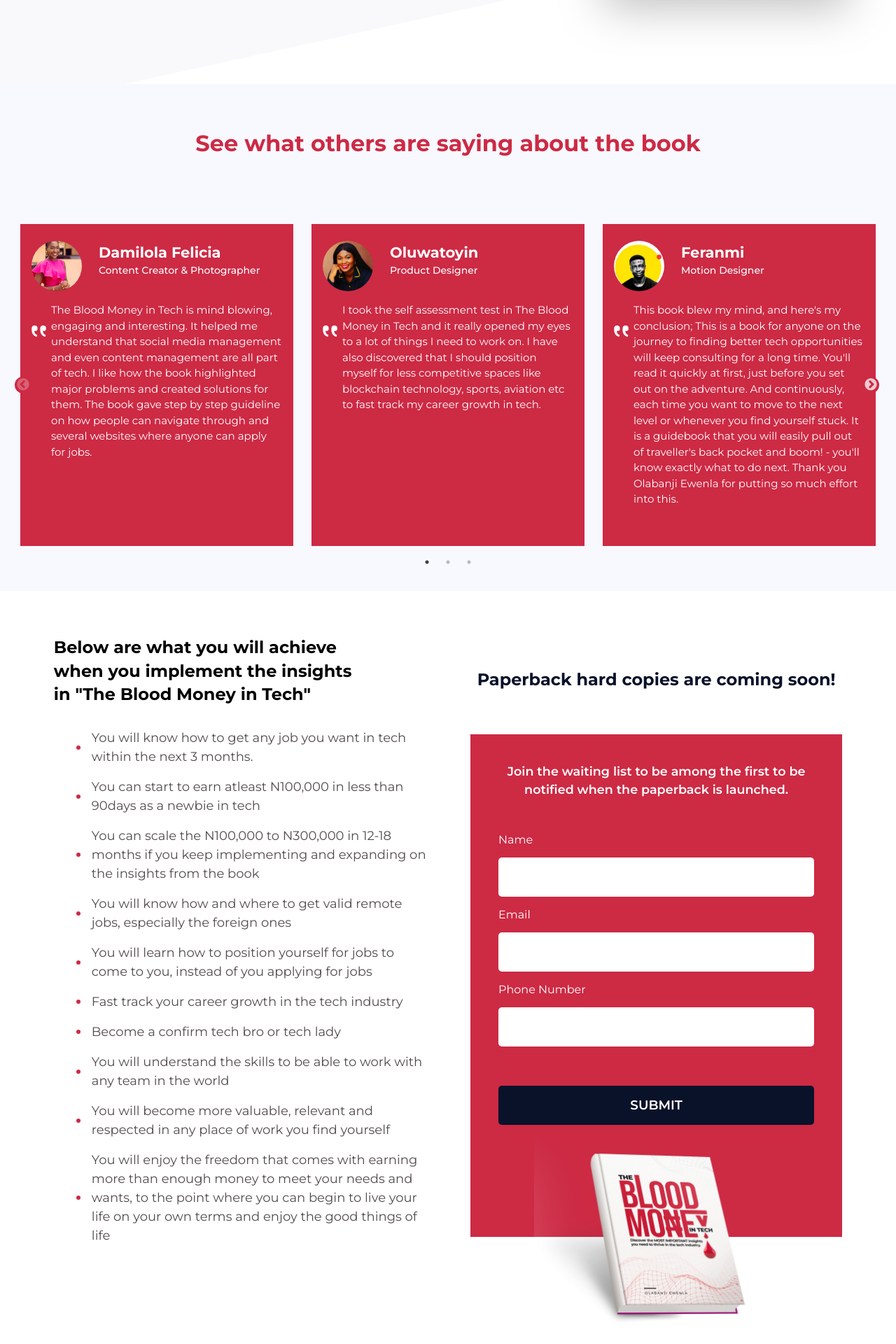
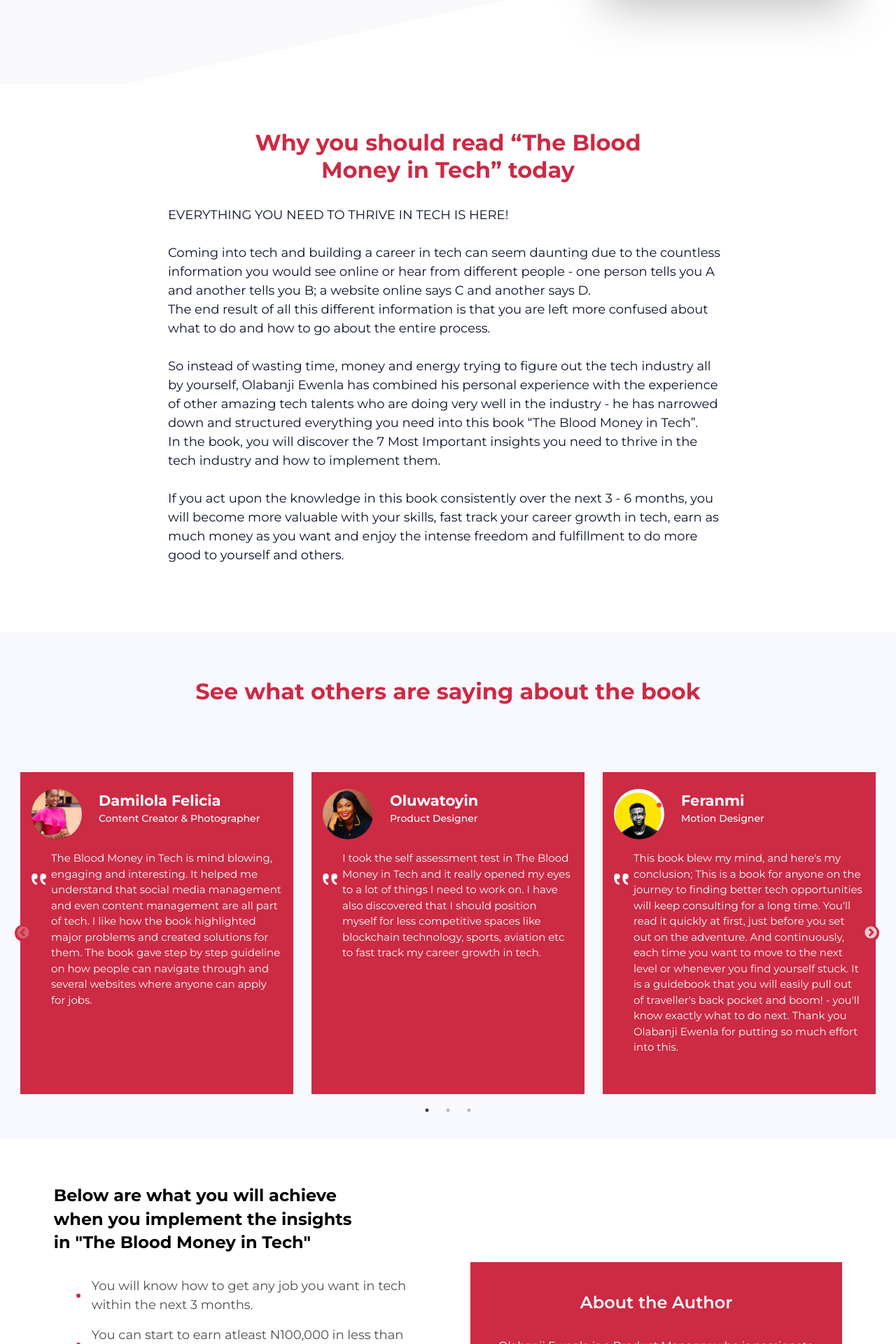
Before and after one commit to Enoverlab/tech-blood-money, a React (Create React App) app: page / in a window 1280 px wide. Shown: the part 680-2600 px from the top of the page at 70% size. Built offline with nearby package versions, Linux system fonts and the light colour scheme; a web font is replaced by a local one.

Commit message:
added update

```diff
--- a/src/App.js
+++ b/src/App.js
@@ -1,14 +1,18 @@
+import Cta from "./component/Cta";
 import Footer from "./component/Footer";
 import Reviews from "./component/Reviews";
 import SectionOne from "./component/SectionOne";
 import SectionTwo from "./component/SectionTwo";
+import Why from "./component/Why";
 
 function App() {
   return (
     <div className="App">
       <SectionOne />
+      <Why />
       <Reviews web />
       <SectionTwo />
+      <Cta />
       <Footer />
     </div>
   );
--- /dev/null
+++ b/src/component/Cta.js
@@ -0,0 +1,112 @@
+import React, { useState } from 'react'
+
+import styled, { keyframes } from 'styled-components'
+import PaymentModal from './PaymentModal'
+
+const Cta = () => {
+
+    const [show, setShow] = useState('')
+
+  return (
+    <StyledCta>
+        <PaymentModal
+            show={show === 'ebook'}
+            setShow={setShow}
+            selar={true}
+            paystackLink="https://paystack.com/buy/the-blood-money-in-tech-zkialb"
+            selarLink="https://selar.co/thebloodmoneyintech"
+        />
+        <PaymentModal
+            show={show === 'preorder'}
+            setShow={setShow}
+            paystackLink="https://paystack.com/buy/the-blood-money-in-tech-hardcopy"
+        />
+        <button
+            className='button'
+            onClick={() => setShow('ebook')}
+        >
+            Download Now
+        </button>
+        <button
+            className='button outline'
+            onClick={() => setShow('preorder')}
+        >
+            Pre-order the Hard Copy
+        </button>
+    </StyledCta>
+  )
+}
+
+export default Cta
+
+const animate = keyframes`
+    0%{
+        transform: scale(.95);
+    }
+
+    100%{
+        transform: scale(1);
+    }
+`
+
+const StyledCta = styled.section`
+    max-width: 100vw;
+    padding: 4rem 6%;
+    background: #F5F5F5;
+    display: flex;
+    align-items: center;
+    justify-content: center;
+    margin-top: 6rem;
+
+    @media (max-width: 768px) {
+        flex-direction: column;
+    }
+
+    .button {
+        border: none;
+        outline: none;
+        background: #cd2a44;
+        text-decoration: none;
+        font-size: 1.875rem;
+        font-weight: 700;
+        color: #fff;
+        padding: 1rem 2.5rem;
+        border-radius: 5px;
+        margin-top: 3rem;
+        animation: ${animate} 1.2s ease-in-out infinite;
+        cursor: pointer;
+        max-width: 470px;
+        display: inline-block;
+        border: none;
+        outline: none;
+
+        @media (max-width: 768px) {
+            display: block;
+        }
+
+        &.outline {
+            background: transparent;
+            border: 2px solid #cd2a44;
+            color: #cd2a44;
+            margin-left: .5rem;
+        }
+
+        &.mobile {
+            display: none;
+        }
+
+        @media (max-width: 768px) {
+            font-size: 1.125rem;
+            margin-top: 2rem;
+
+            &.web {
+            display: none;
+            }
+
+            &.mobile {
+            display: block;
+            margin-top: -2rem;
+            }
+        }
+    }
+`
--- a/src/component/Form.js
+++ b/src/component/Form.js
@@ -1,70 +1,41 @@
-import  { useRef,useState } from 'react'
+import React from 'react'
 import styled from 'styled-components'
-import Modal from './Modal';
 
-import book from '../assets/book2.png'
+import book from '../assets/banji.png'
 
 const Form = () => {
-    const scriptUrl = "https://script.google.com/macros/s/AKfycbxMK2Hf5XDyCsGfd2g_2ukicNNarjDxIoPv1GvC9tJvdIbDA6GaPZ4JIkNw_w28wShiXA/exec";
-    const [loading, setLoading] = useState(false)
-    const [active, setActive] = useState(false);
-    const [values,setValues] = useState({
-        name:"",
-        email:"",
-        phone:""
-    })
-
-    // const { name, email, phoneNumber} = values
-
-    const handleChange = e => {
-        setValues({...values, [e.target.name] : e.target.value})
-    }
-
-    const formRef = useRef(null)
-
-    const handleSubmit = e => {
-        e.preventDefault()
-        setLoading(true)
-
-        fetch(scriptUrl, { method: 'POST', body: new FormData(formRef.current) })
-        .then(res => {
-            setLoading(false)
-            setActive(true)
-            setValues({ name: '', phoneNumber: '', email: '' })
-        })
-        .catch(err => console.log(err))
-    }
-
-
-
-
 
     return (
 
         <StyledForm>
-            <div className="register">Join the waiting list to be among the first to be notified when the paperback is launched.</div>
+            <div className="register">About the Author</div>
+            <p>
+                Olabanji Ewenla is a Product Manager who is passionate
+                about delivering consistent value to end-users and ensuring a
+                product’s success in the marketplace. <br />
+                He is very particular about growth and so focuses on driving
+                sustainable business growth for organisations. He has been at
+                the core of leading the growth initiatives at Perxels - from having a community
+                of just 15 people to 5,000+ people all over the world in less than 2 years while
+                increasing the business revenue to over 400% in the same time. <br />
+                One of the major initiatives which he introduced at Perxels is building a structure
+                to help Perxels students get jobs after their training. This initiative has been a
+                great success, with 70% of Perxels students getting well-paying jobs, gigs or
+                contracts within 3 months after their training.<br /><br />
 
-            <form name='form' onSubmit={handleSubmit} ref={formRef}>
-                <div className="input-group">
-                    <label htmlFor="" className='nameLabel'>Name</label>
-                    <input type="text" name='name' className='name' required  value={values.name} onChange={handleChange}/>
-                </div>
+                He is also the co-founder of Enoverlab, an incubation training program to empower
+                Product Managers with the knowledge, skills, and experience to build products that
+                will thrive today, tomorrow, and in the future. <br /><br />
 
-                <div className="input-group">
-                    <label htmlFor="" className='emailLabel'>Email</label>
-                    <input type="text" name='email' className='name' required value={values.email} onChange={handleChange}/>
-                </div>
+                He loves education and naturally loves teaching, sharing knowledge, passing ideas,
+                having brainstorming sessions, conducting research and doing anything that
+                involves education. <br /><br />
 
-                <div className="input-group">
-                    <label htmlFor="" className='phoneLabel'>Phone Number</label>
-                    <input type="number" name='phone' className='name' required value={values.phone} onChange={handleChange}/>
-                </div>
-
-                <button type='submit'>{loading ? "Loading..." : "SUBMIT"}</button>
-            </form>
+                Outside of work, Olabanji is a musician; he sings, plays the piano and directs a
+                worship team.
+            </p>
 
             <img className="book" src={book} alt="book" />
-            <Modal active={active} setActive={setActive} />
         </StyledForm>
     )
 }
@@ -86,14 +57,13 @@
 
     .book {
         position: absolute;
-        top: 80%;
+        top: 85%;
         left: 50%;
         transform: translateX(-50%);
-        width: 350px;
+        width: 200px;
         height: auto;
 
         @media (max-width: 768px) {
-            width: 250px;
             top: 90%;
         }
     }
@@ -102,58 +72,22 @@
         max-width: 450px;
         margin: 0 auto;
         text-align: center;
-        font-size: 1.1rem;
+        font-size: 1.5rem;
         line-height: 1.5;
         font-weight: 600;
         color: #fff;
-        margin-bottom: 3rem;
+        margin-bottom: 2rem;
 
         @media (max-width: 768px) {
-            font-size: .8rem;
             line-height: 1.6;
         }
     }
 
-    .input-group {
-        margin-bottom: 1rem;
+    p {
+        font-size: 1rem;
+        font-weight: 400;
+        color: #fafafa;
+        line-height: 1.5;
 
-        label {
-            display: block;
-            font-size: 1rem;
-            font-weight: 400;
-            color: #fff;
-            margin-bottom: 1rem;
-        }
-
-        input {
-            display: block;
-            width: 100%;
-            height: 3.5rem;
-            padding: 0 2rem;
-            outline: none;
-            border: none;
-            border-radius: 5px;
-        }
-    }
-
-    button {
-        width: 100%;
-        height: 3.5rem;
-        background: #0A122A;
-        color: #fff;
-        outline: none;
-        border: none;
-        border-radius: 5px;
-        font-size: 1.15rem;
-        font-weight: 600;
-        cursor: pointer;
-        text-transform: uppercase;
-        margin-top: 2.5rem;
-        transition: all .3s cubic-bezier(0.075, 0.82, 0.165, 1);
-
-        &:hover {
-            background: #fff;
-            color: #0A122A;
-        }
     }
 `
--- a/src/component/PaymentModal.js
+++ b/src/component/PaymentModal.js
@@ -2,18 +2,23 @@
 
 import styled from 'styled-components'
 
-const PaymentModal = ({ show, setShow }) => {
+const PaymentModal = ({ show, setShow, selar, paystackLink, selarLink }) => {
     return (
         <StyledPaymentModal className={show ? 'active' : ''}>
             <div onClick={() => setShow(!show)} className='overlay' />
             <div className="content">
                 <h4>
                     Limited Time Offer!!! <br />
-                    Pay <b>N2,000</b> instead of <span>N5,000</span>
+                    {selar && (
+                        <>
+                            Pay <b>N2,000</b> instead of <span>N5,000</span>
+                        </>
+                    )}
                 </h4>
-                <a rel="noreferrer" target="_blank" className='link purple' href="https://selar.co/thebloodmoneyintech">Pay with Selar</a>
-                <a rel="noreferrer" target="_blank" className='link blue' href="https://paystack.com/buy/the-blood-money-in-tech-zkialb">Pay with Paystack</a>
-                {/* <a className='yellow' href="">Pay with Flutterwave</a> */}
+                {selar &&
+                    <a rel="noreferrer" target="_blank" className='link purple' href={selarLink}>Pay with Selar</a>
+                }
+                <a rel="noreferrer" target="_blank" className='link blue' href={paystackLink}>Pay with Paystack</a>
 
                 <p>
                     Note: if you have having any challenge with payment on any of the links,
--- a/src/component/SectionOne.js
+++ b/src/component/SectionOne.js
@@ -10,7 +10,18 @@
   const [show, setShow] = useState(false)
   return (
     <Styledone>
-      <PaymentModal show={show} setShow={setShow} />
+      <PaymentModal
+        show={show === 'ebook'}
+        setShow={setShow}
+        selar={true}
+        paystackLink="https://paystack.com/buy/the-blood-money-in-tech-zkialb"
+        selarLink="https://selar.co/thebloodmoneyintech"
+      />
+      <PaymentModal
+        show={show === 'preorder'}
+        setShow={setShow}
+        paystackLink="https://paystack.com/buy/the-blood-money-in-tech-hardcopy"
+      />
       <img src={logo} alt="" className="logo" />
 
       <img src={shape} alt="" className="redshape" />
@@ -18,18 +29,27 @@
       <div className="container">
         <div className="left">
           <h1>
-            Be a sharp guy, don’t carry last<br />
+            {/* Be a sharp guy, don’t carry last<br />
             Guys are <span>cashing out big in tech</span> now<br />
-            Learn how you too can do it in 3months
+            Learn how you too can do it in 3months */}
+
+            In this book, you will learn the 7 Most Important Insights
+            you need to succeed in the tech industry this 2022
           </h1>
 
           {/* <p>Pay <span className='Two'>₦2,000</span>  instead of <strike>₦5000</strike> </p> */}
 
           <div
             className="box bounce-7 web"
-            onClick={() => setShow(!show)}
+            onClick={() => setShow('ebook')}
           >
             Download Now
+          </div>
+          <div
+            className="box outline bounce-7 web"
+            onClick={() => setShow('preorder')}
+          >
+            Pre-order the Hard Copy
           </div>
         </div>
 
@@ -37,9 +57,15 @@
           <img className="book" src={book} alt="" />
           <div
             className="box bounce-7 mobile"
-            onClick={() => setShow(!show)}
+            onClick={() => setShow('ebook')}
           >
             Download Now
+          </div>
+          <div
+            className="box bounce-7 outline mobile"
+            onClick={() => setShow('preorder')}
+          >
+            Pre-order the Hard Copy
           </div>
         </div>
       </div>
@@ -51,7 +77,7 @@
 
 const animate = keyframes`
     0%{
-        transform: scale(.92);
+        transform: scale(.95);
     }
 
     100%{
@@ -178,9 +204,26 @@
     padding: 1rem 2.5rem;
     border-radius: 5px;
     margin-top: 3rem;
-    display: inline-block;
     animation: ${animate} 1.2s ease-in-out infinite;
     cursor: pointer;
+    max-width: 470px;
+    display: inline-block;
+
+    @media (max-width: 768px) {
+      display: block;
+    }
+
+    &.outline {
+      background: transparent;
+      border: 2px solid #cd2a44;
+      color: #cd2a44;
+      margin-left: .5rem;
+
+      @media (max-width: 768px) {
+        margin-left: 0;
+        margin-top: 2rem;
+      }
+    }
 
     &.mobile {
       display: none;
@@ -196,7 +239,6 @@
 
       &.mobile {
         display: block;
-        margin-top: -2rem;
       }
     }
   }
--- a/src/component/SectionTwo.js
+++ b/src/component/SectionTwo.js
@@ -55,9 +55,6 @@
 
 
                 <div className="right">
-                    <div className="launch">
-                        Paperback hard copies are coming soon!
-                    </div>
                     <Form />
                 </div>
             </div>
--- /dev/null
+++ b/src/component/Why.js
@@ -0,0 +1,65 @@
+import React from 'react'
+
+import styled from 'styled-components'
+
+const Why = () => {
+  return (
+    <StyledWhy>
+        <h3>Why you should read “The Blood Money in Tech” today</h3>
+
+        <p>
+            EVERYTHING YOU NEED TO THRIVE IN TECH IS HERE! <br /><br />
+
+            Coming into tech and building a career in tech can seem daunting due to the
+            countless information you would see online or hear from different people -
+            one person tells you A and another tells you B; a website online says C
+            and another says D. <br />
+            The end result of all this different information is that you are left more
+            confused about what to do and how to go about the entire process.<br /><br />
+
+            So instead of wasting time, money and energy trying to figure out the tech
+            industry all by yourself, Olabanji Ewenla has combined his personal experience
+            with the experience of other amazing tech talents who are doing very well in
+            the industry - he has narrowed down and structured everything you need into
+            this book “The Blood Money in Tech”. <br />
+            In the book, you will discover the 7 Most Important insights you need to thrive
+            in the tech industry and how to implement them.<br /><br />
+
+            If you act upon the knowledge in this book consistently over the next 3 - 6
+            months, you will become more valuable with your skills, fast track your career
+            growth in tech, earn as much money as you want and enjoy the intense freedom
+            and fulfillment to do more good to yourself and others.
+        </p>
+    </StyledWhy>
+  )
+}
+
+export default Why
+
+const StyledWhy = styled.section`
+    width: 100%;
+    padding: 4rem 6%;
+    background: #fff;
+
+    h3 {
+        font-size: 2rem;
+        font-weight: 700;
+        color: #cd2a44;
+        text-align: center;
+        max-width: 600px;
+        margin: 0 auto;
+        @media only screen and (max-width: 650px) {
+            font-size: 1.5rem;
+        }
+    }
+
+    p {
+        margin: 2rem auto;
+        max-width: 800px;
+        font-size: 1.125rem;
+        line-height: 1.5;
+        font-weight: 400;
+        color: #0a122a;
+
+    }
+`
```
Also changed, not shown: src/assets/banji.png (added).
